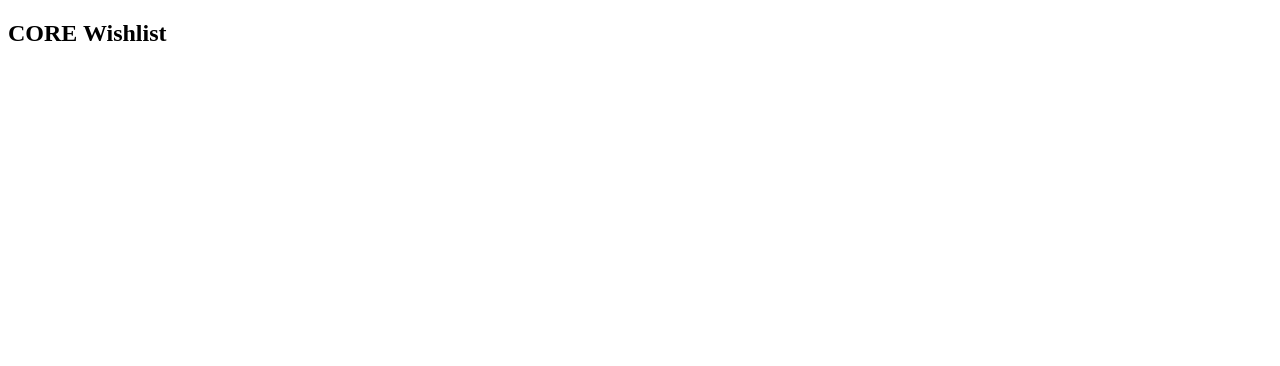
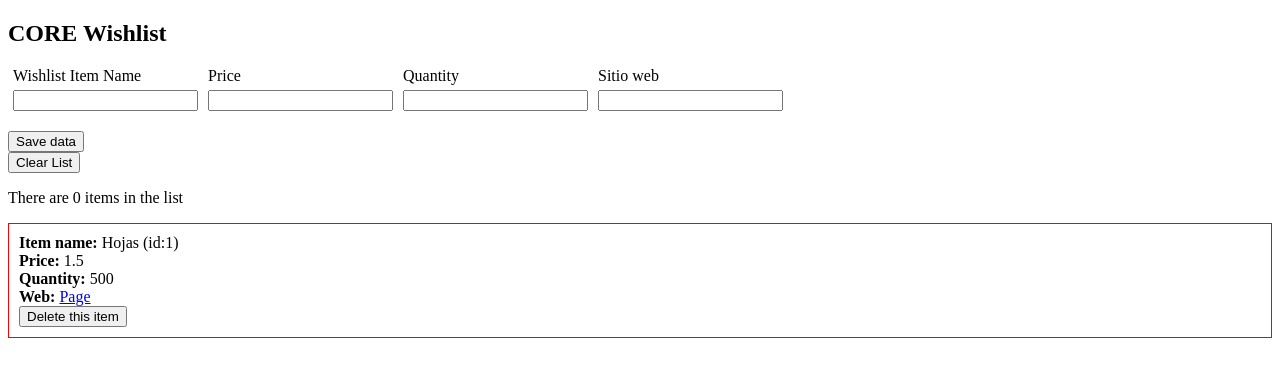
Before and after one commit to S1t0/W14D3-DANIEL-SQUITTIERI-ANDRES-GARCIA, a React (Vite) app: page / in a window 1280 px wide. Shown: the top 366 px of the page. Built offline with nearby package versions, Linux system fonts and the light colour scheme.

Commit message:
Added Context to App and created form

```diff
--- a/package.json
+++ b/package.json
@@ -3,6 +3,9 @@
   "version": "1.0.0",
   "main": "index.js",
   "license": "MIT",
+  "scripts": {
+    "dev": "parcel index.html"
+  },
   "dependencies": {
     "@types/uuid": "^8.3.4",
     "axios": "^0.25.0",
--- a/src/components/App.tsx
+++ b/src/components/App.tsx
@@ -1,7 +1,14 @@
-import React from "react";
+import React from 'react';
+import { ItemsProvider } from '../hooks/useItems';
+import { AddItemForm } from './forms/AddItemForm';
+import { ItemsList } from './ItemsList';
 
 export const App = () => {
   return (
-    <h2>CORE Wishlist</h2>
+    <ItemsProvider>
+      <h2>CORE Wishlist</h2>
+      <AddItemForm />
+      <ItemsList />
+    </ItemsProvider>
   );
 };
--- a/src/components/ItemsList.tsx
+++ b/src/components/ItemsList.tsx
@@ -1,5 +1,5 @@
-import React from "react";
-import styled from "styled-components";
+import React from 'react';
+import styled from 'styled-components';
 
 const Box = styled.div`
   border: 1px solid red;
@@ -33,9 +33,11 @@ export const Item = ({ item: { id, item, price, quantity, web } }) => {
 export const ItemsList = () => {
   return (
     <div>
-      <button type="button" onClick={()=> console.log('clear list')}>Clear List</button>
+      <button type="button" onClick={() => console.log('clear list')}>
+        Clear List
+      </button>
       <p>There are 0 items in the list</p>
-      <Item />
+      <Item item={{ id: 1, item: 'Hojas', price: 1.5, quantity: 500, web: 'Page' }} />
     </div>
   );
 };
--- a/src/components/forms/AddItemForm.tsx
+++ b/src/components/forms/AddItemForm.tsx
@@ -1,6 +1,7 @@
-import React, { useState } from "react";
-import styled from "styled-components";
-import { useForm } from "react-hook-form";
+import React, { useState } from 'react';
+import styled from 'styled-components';
+import { useForm } from 'react-hook-form';
+import { useItems } from '../../hooks/useItems';
 
 const GridForm = styled.div`
   display: flex;
@@ -26,35 +27,38 @@ const ErrorMessage = ({ field, state }) => {
 };
 
 export const AddItemForm = () => {
+  const { add_item } = useItems();
+
   const { register, handleSubmit, formState, reset } = useForm();
 
   const submit = handleSubmit(async (data) => {
-    console.log("SUBMITING FORM");
+    add_item(data);
   });
 
   return (
-    <div>
+    <form onSubmit={handleSubmit(submit)}>
       <GridForm>
         <div>
           <p>Wishlist Item Name</p>
-          <input
-            {...register("item", { required: "Indica el nombre del artículo" })}
-          />
+          <input {...register('item', { required: 'Indica el nombre del artículo' })} />
           <ErrorMessage state={formState} field="item" />
         </div>
         <div>
           <p>Price</p>
+          <input {...register('price', { required: 'Indica el precio del artículo' })} />
         </div>
         <div>
           <p>Quantity</p>
+          <input {...register('quantity', { required: 'Indica la cantidad del artículo' })} />
         </div>
         <div>
           <p>Sitio web</p>
+          <input {...register('web')} />
         </div>
       </GridForm>
       <div style={{ marginTop: 20 }}>
         <button onClick={submit}>Save data</button>
       </div>
-    </div>
+    </form>
   );
 };
--- a/src/hooks/useItems.tsx
+++ b/src/hooks/useItems.tsx
@@ -1,17 +1,11 @@
-import React, { useState, useContext } from "react";
-import { v4 as uuidv4 } from "uuid"; // IMPORTANTE
+import React, { useState, useContext } from 'react';
+import { v4 as uuidv4 } from 'uuid'; // IMPORTANTE
 
 const ItemsContext = React.createContext();
 
-export const ItemsProvider: React.FC<{ children: React.Node }> = ({
-  children,
-}) => {
+export const ItemsProvider: React.FC<{ children: React.Node }> = ({ children }) => {
   const [items, setItems] = useState([]);
-  return (
-    <ItemsContext.Provider value={{ items, setItems }}>
-      {children}
-    </ItemsContext.Provider>
-  );
+  return <ItemsContext.Provider value={{ items, setItems }}>{children}</ItemsContext.Provider>;
 };
 
 export const useItems = () => {
@@ -19,7 +13,9 @@ export const useItems = () => {
 
   return {
     items,
-    add_item: (item) => {},
+    add_item: (item) => {
+      console.log('From context', item);
+    },
     clear: () => {},
     delete_item: (id: string) => {},
   };
```
